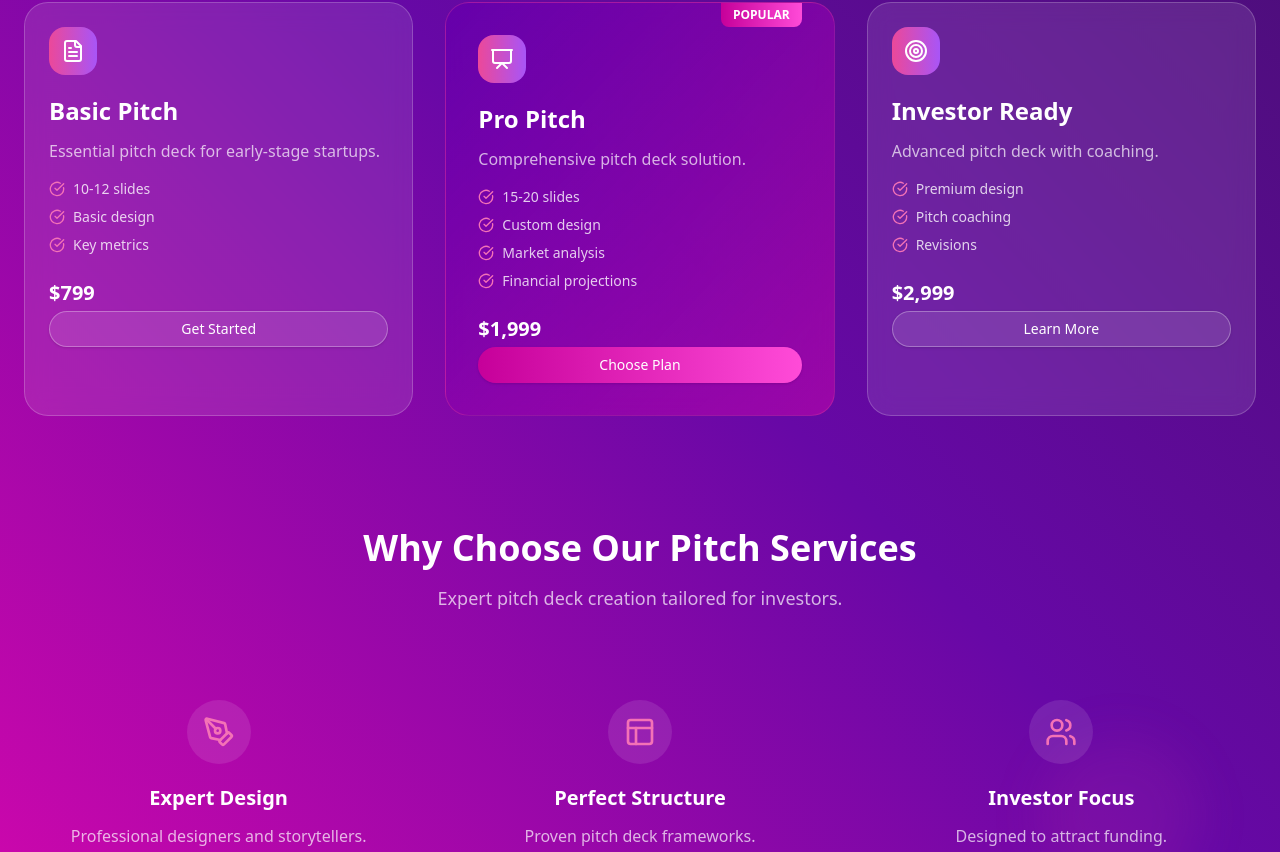
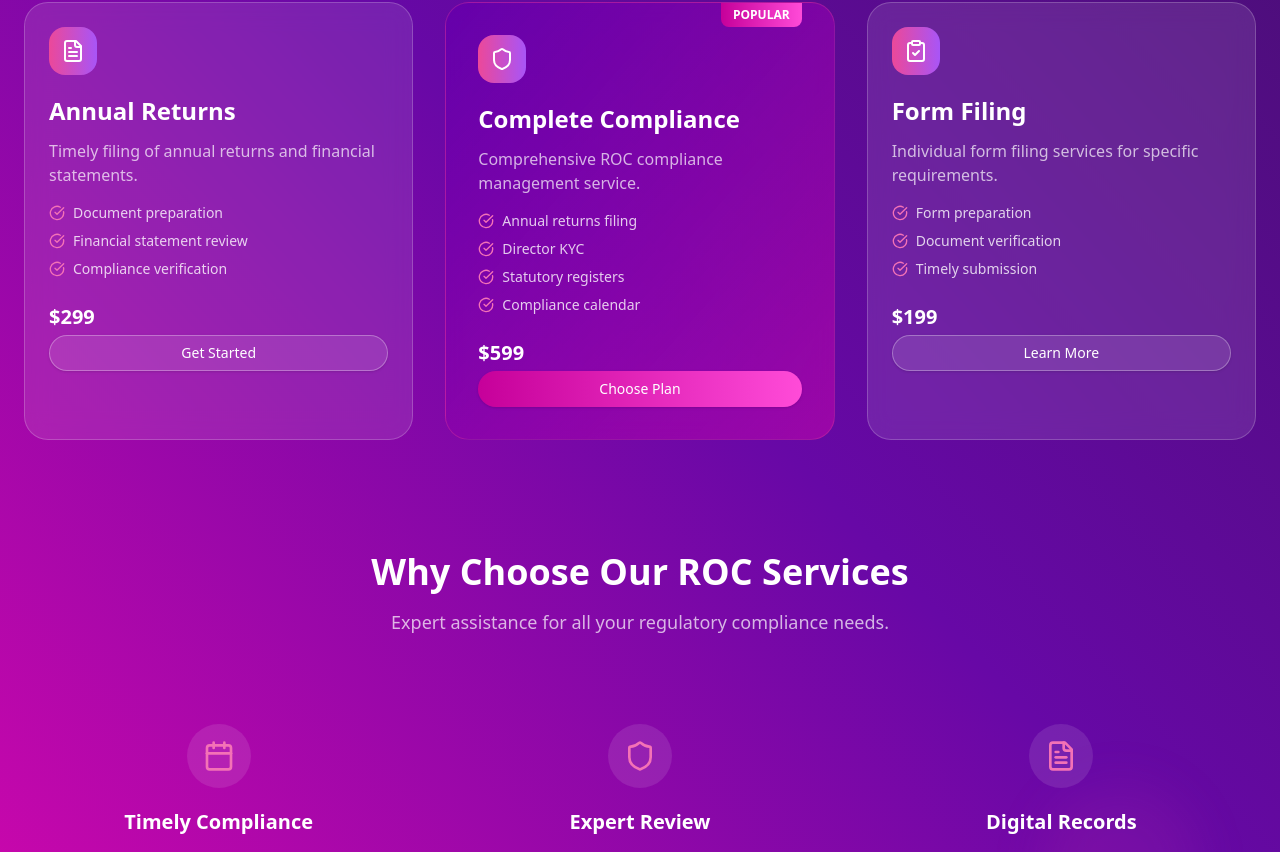
Before and after one commit to darshit890/pitchvilla-landing-page, a Next.js app: page /roc-filing in a window 1280 px wide. Shown: the part 484-1336 px from the top of the page. Built offline with nearby package versions, Linux system fonts and the light colour scheme.

Commit message:
Update page.tsx

```diff
--- a/src/app/roc-filing/page.tsx
+++ b/src/app/roc-filing/page.tsx
@@ -1,10 +1,10 @@
 "use client";
 
 import React from 'react';
-import { ArrowRight, Presentation, FileText, Target, Briefcase, CheckCircle, PenTool, Layout, Users } from "lucide-react";
+import { FileText, Calendar, ClipboardCheck, Shield, CheckCircle } from "lucide-react";
 import { Button } from "@/components/ui/button";
 
-const PitchDeckPage = () => {
+const ROCFilingPage = () => {
   return (
     <div className="min-h-screen bg-gradient-to-bl from-[#44106C] via-[#6708A6] to-[#D007AC] overflow-hidden relative">
       {/* Decorative elements */}
@@ -14,15 +14,15 @@ const PitchDeckPage = () => {
       {/* Hero Section */}
       <div className="container mx-auto px-6 pt-20 pb-12 relative z-10">
         <div className="inline-block px-3 py-1 bg-white/10 backdrop-blur-sm rounded-full text-pink-200 text-xs font-medium mb-3">
-          Pitch Deck Services
+          ROC Compliance Services
         </div>
 
         <h1 className="text-4xl md:text-6xl lg:text-7xl text-white font-bold leading-tight tracking-tight max-w-4xl">
-          Create a <span className="text-pink-300">Winning Pitch Deck</span> That <span className="text-pink-300">Converts</span>
+          Streamline Your <span className="text-pink-300">ROC Filings</span> & <span className="text-pink-300">Compliance</span>
         </h1>
 
         <p className="mt-6 text-lg md:text-xl text-white/80 leading-relaxed font-light max-w-2xl">
-          Professional pitch deck design and development services to help you secure investment.
+          Professional ROC filing services to keep your business compliant with regulatory requirements.
         </p>
 
         {/* Service Cards */}
@@ -31,23 +31,23 @@ const PitchDeckPage = () => {
             <div className="h-12 w-12 bg-gradient-to-r from-pink-500 to-purple-500 rounded-2xl flex items-center justify-center mb-5">
               <FileText className="h-6 w-6 text-white" />
             </div>
-            <h3 className="text-2xl font-bold text-white mb-3">Basic Pitch</h3>
-            <p className="text-white/70 mb-4">Essential pitch deck for early-stage startups.</p>
+            <h3 className="text-2xl font-bold text-white mb-3">Annual Returns</h3>
+            <p className="text-white/70 mb-4">Timely filing of annual returns and financial statements.</p>
             <ul className="space-y-2 mb-6">
               <li className="flex items-center text-white/80 text-sm">
                 <CheckCircle className="h-4 w-4 text-pink-400 mr-2" />
-                10-12 slides
+                Document preparation
               </li>
               <li className="flex items-center text-white/80 text-sm">
                 <CheckCircle className="h-4 w-4 text-pink-400 mr-2" />
-                Basic design
+                Financial statement review
               </li>
               <li className="flex items-center text-white/80 text-sm">
                 <CheckCircle className="h-4 w-4 text-pink-400 mr-2" />
-                Key metrics
+                Compliance verification
               </li>
             </ul>
-            <p className="text-xl font-bold text-white mb-1">$799</p>
+            <p className="text-xl font-bold text-white mb-1">$299</p>
             <Button className="w-full bg-white/10 hover:bg-white/20 text-white border border-white/30 rounded-full py-2">
               Get Started
             </Button>
@@ -58,29 +58,29 @@ const PitchDeckPage = () => {
               POPULAR
             </div>
             <div className="h-12 w-12 bg-gradient-to-r from-pink-500 to-purple-500 rounded-2xl flex items-center justify-center mb-5">
-              <Presentation className="h-6 w-6 text-white" />
+              <Shield className="h-6 w-6 text-white" />
             </div>
-            <h3 className="text-2xl font-bold text-white mb-3">Pro Pitch</h3>
-            <p className="text-white/70 mb-4">Comprehensive pitch deck solution.</p>
+            <h3 className="text-2xl font-bold text-white mb-3">Complete Compliance</h3>
+            <p className="text-white/70 mb-4">Comprehensive ROC compliance management service.</p>
             <ul className="space-y-2 mb-6">
               <li className="flex items-center text-white/80 text-sm">
                 <CheckCircle className="h-4 w-4 text-pink-400 mr-2" />
-                15-20 slides
+                Annual returns filing
               </li>
               <li className="flex items-center text-white/80 text-sm">
                 <CheckCircle className="h-4 w-4 text-pink-400 mr-2" />
-                Custom design
+                Director KYC
               </li>
               <li className="flex items-center text-white/80 text-sm">
                 <CheckCircle className="h-4 w-4 text-pink-400 mr-2" />
-                Market analysis
+                Statutory registers
               </li>
               <li className="flex items-center text-white/80 text-sm">
                 <CheckCircle className="h-4 w-4 text-pink-400 mr-2" />
-                Financial projections
+                Compliance calendar
               </li>
             </ul>
-            <p className="text-xl font-bold text-white mb-1">$1,999</p>
+            <p className="text-xl font-bold text-white mb-1">$599</p>
             <Button className="w-full bg-gradient-to-r from-[#C6009A] to-[#FF4BD8] hover:from-[#D800AA] hover:to-[#FF6DE1] text-white rounded-full py-2">
               Choose Plan
             </Button>
@@ -88,25 +88,25 @@ const PitchDeckPage = () => {
 
           <div className="bg-white/10 backdrop-blur-md rounded-3xl p-6 border border-white/20">
             <div className="h-12 w-12 bg-gradient-to-r from-pink-500 to-purple-500 rounded-2xl flex items-center justify-center mb-5">
-              <Target className="h-6 w-6 text-white" />
+              <ClipboardCheck className="h-6 w-6 text-white" />
             </div>
-            <h3 className="text-2xl font-bold text-white mb-3">Investor Ready</h3>
-            <p className="text-white/70 mb-4">Advanced pitch deck with coaching.</p>
+            <h3 className="text-2xl font-bold text-white mb-3">Form Filing</h3>
+            <p className="text-white/70 mb-4">Individual form filing services for specific requirements.</p>
             <ul className="space-y-2 mb-6">
               <li className="flex items-center text-white/80 text-sm">
                 <CheckCircle className="h-4 w-4 text-pink-400 mr-2" />
-                Premium design
+                Form preparation
               </li>
               <li className="flex items-center text-white/80 text-sm">
                 <CheckCircle className="h-4 w-4 text-pink-400 mr-2" />
-                Pitch coaching
+                Document verification
               </li>
               <li className="flex items-center text-white/80 text-sm">
                 <CheckCircle className="h-4 w-4 text-pink-400 mr-2" />
-                Revisions
+                Timely submission
               </li>
             </ul>
-            <p className="text-xl font-bold text-white mb-1">$2,999</p>
+            <p className="text-xl font-bold text-white mb-1">$199</p>
             <Button className="w-full bg-white/10 hover:bg-white/20 text-white border border-white/30 rounded-full py-2">
               Learn More
             </Button>
@@ -117,33 +117,33 @@ const PitchDeckPage = () => {
       {/* Features Section */}
       <div className="container mx-auto px-6 py-16 relative z-10">
         <div className="text-center mb-16">
-          <h2 className="text-3xl md:text-4xl font-bold text-white mb-4">Why Choose Our Pitch Services</h2>
-          <p className="text-white/70 text-lg max-w-2xl mx-auto">Expert pitch deck creation tailored for investors.</p>
+          <h2 className="text-3xl md:text-4xl font-bold text-white mb-4">Why Choose Our ROC Services</h2>
+          <p className="text-white/70 text-lg max-w-2xl mx-auto">Expert assistance for all your regulatory compliance needs.</p>
         </div>
 
         <div className="grid grid-cols-1 md:grid-cols-3 gap-8">
           <div className="flex flex-col items-center text-center p-6">
             <div className="h-16 w-16 bg-white/10 rounded-full flex items-center justify-center mb-5">
-              <PenTool className="h-8 w-8 text-pink-400" />
+              <Calendar className="h-8 w-8 text-pink-400" />
             </div>
-            <h3 className="text-xl font-bold text-white mb-3">Expert Design</h3>
-            <p className="text-white/70">Professional designers and storytellers.</p>
+            <h3 className="text-xl font-bold text-white mb-3">Timely Compliance</h3>
+            <p className="text-white/70">Never miss important filing deadlines with our automated reminders.</p>
           </div>
 
           <div className="flex flex-col items-center text-center p-6">
             <div className="h-16 w-16 bg-white/10 rounded-full flex items-center justify-center mb-5">
-              <Layout className="h-8 w-8 text-pink-400" />
+              <Shield className="h-8 w-8 text-pink-400" />
             </div>
-            <h3 className="text-xl font-bold text-white mb-3">Perfect Structure</h3>
-            <p className="text-white/70">Proven pitch deck frameworks.</p>
+            <h3 className="text-xl font-bold text-white mb-3">Expert Review</h3>
+            <p className="text-white/70">All filings reviewed by experienced compliance professionals.</p>
           </div>
 
           <div className="flex flex-col items-center text-center p-6">
             <div className="h-16 w-16 bg-white/10 rounded-full flex items-center justify-center mb-5">
-              <Users className="h-8 w-8 text-pink-400" />
+              <FileText className="h-8 w-8 text-pink-400" />
             </div>
-            <h3 className="text-xl font-bold text-white mb-3">Investor Focus</h3>
-            <p className="text-white/70">Designed to attract funding.</p>
+            <h3 className="text-xl font-bold text-white mb-3">Digital Records</h3>
+            <p className="text-white/70">Secure digital storage of all your compliance documents.</p>
           </div>
         </div>
       </div>
@@ -153,4 +153,4 @@ const PitchDeckPage = () => {
   );
 };
 
-export default PitchDeckPage;
+export default ROCFilingPage;
```
